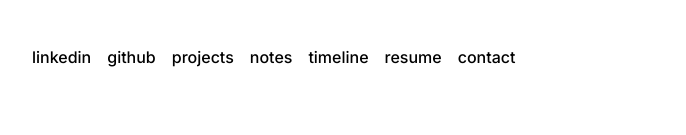
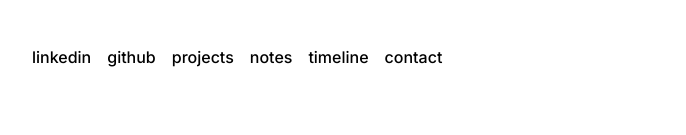
Before and after one commit to Chliapatoudis/chliapatoudis.github.io, a plain HTML site: page index.html in a window 1280 px wide. Shown: the part 797-932 px from the top of the page, without its empty margins (296-982 px from the left). Drawn offline with nearby package versions, Linux system fonts and the light colour scheme.

Commit message:
Remove resume.pdf from the site and repo
Co-Authored-By: Claude Sonnet 5 <noreply@anthropic.com>
Claude-Session: https://claude.ai/code/session_018Cmzy18nHkaC2XG8VdKyvn

```diff
--- a/index.html
+++ b/index.html
@@ -55,7 +55,6 @@
             <a href="projects.html" class="hover:text-black/40 dark:hover:text-white/40 transition-colors duration-300">projects</a>
             <a href="notes.html" class="hover:text-black/40 dark:hover:text-white/40 transition-colors duration-300">notes</a>
             <a href="timeline.html" class="hover:text-black/40 dark:hover:text-white/40 transition-colors duration-300">timeline</a>
-            <a href="resume.pdf" class="hover:text-black/40 dark:hover:text-white/40 transition-colors duration-300">resume</a>
             <a href="mailto:achliapatoudis@gmail.com" class="hover:text-black/40 dark:hover:text-white/40 transition-colors duration-300">contact</a>
         </div>
 
```
Also changed, not shown: 1 other file.
